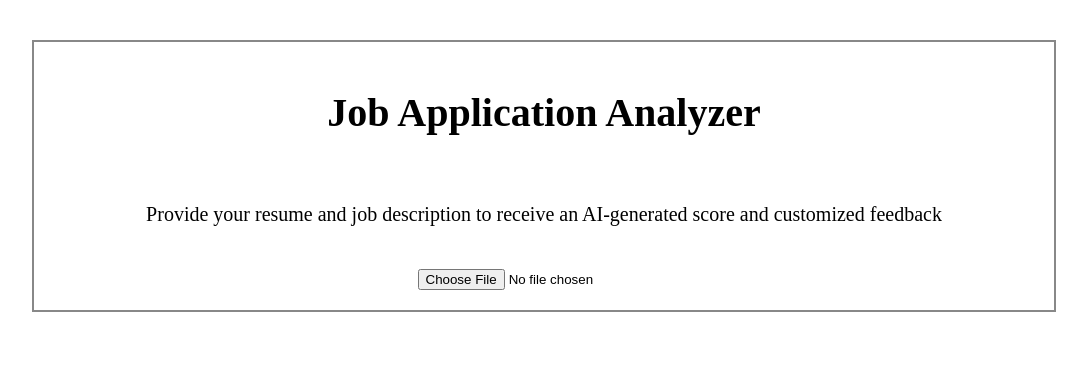
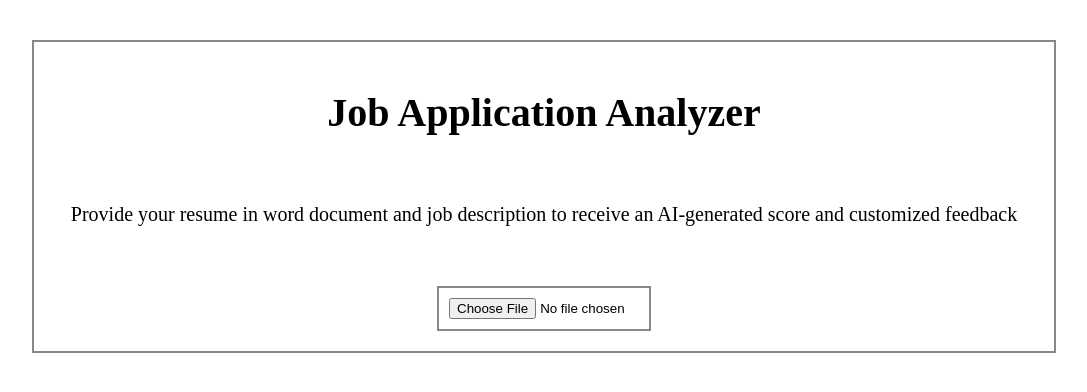
Before and after one commit to DeepaBijjam/ai-resume-analyzer, an Angular app: page / in a window 1280 px wide. Shown: the top 392 px of the page, without its empty margins (96-1183 px from the left). Built offline with nearby package versions, Linux system fonts and the light colour scheme.

Commit message:
added css to input file and button

```diff
--- a/src/app/app.component.html
+++ b/src/app/app.component.html
@@ -1,7 +1,7 @@
 
 <div class="container">
     <div class="item" ><h1>Job Application Analyzer</h1></div>
-    <div class="item" ><p>Provide your resume and job description to receive an AI-generated score and customized feedback</p></div>
+    <div class="item" ><p>Provide your resume in word document and job description to receive an AI-generated score and customized feedback</p></div>
     <!-- <div class="item" ><h3>Job Description</h3></div>
     <div class="item" ><textarea name="message" rows="10" cols="30">
 
--- a/src/app/upload/upload.component.css
+++ b/src/app/upload/upload.component.css
@@ -0,0 +1,24 @@
+ul
+{
+    list-style-type: none;
+    margin-left: auto;
+    margin-right: auto;
+}
+
+.toUpload{
+    display: flex;
+    flex-direction: column;
+    justify-content: center;
+    margin-top: 20px;
+    margin-left:  auto;
+    margin-right: auto;
+    padding: 10px;
+    width:190px;
+    border: 2px solid #888;
+}
+
+button{
+    background-color: black;
+    color:white;
+    font-size: medium;
+}
--- a/src/app/upload/upload.component.html
+++ b/src/app/upload/upload.component.html
@@ -9,26 +9,28 @@
 </mat-form-field> -->
 
 
-
-<input type="file" class="file-input" (change)="onChange($event)" #fileUpload />
+<div class="toUpload">
+  <input type="file" class="file-input" (change)="onChange($event)" #fileUpload />
+</div>
 
 <div *ngIf="file">
   <section class="file-info">
-    File details:
+    <br>
+    <!-- <b>File details:</b> -->
     <ul>
-      <li>Name: {{file.name}}</li>
-      <li>Type: {{file.type}}</li>
-      <li>Size: {{file.size}} bytes</li>
+      <li><b>Name:</b> {{file.name}}</li>
+      <!-- <li><b>Type:</b> {{file.type}}</li>
+      <li><b>Size:</b> {{file.size}} bytes</li> -->
     </ul>
   </section>
 
-  <button (click)="onUpload()">Upload the file</button>
+  <button (click)="onUpload()">Analyze</button>
 
   <section [ngSwitch]="status">
-    <p *ngSwitchCase="'uploading'">⏳ Uploading...</p>
+    <p *ngSwitchCase="'uploading'">⏳ Analyzing...</p>
     <p *ngSwitchCase="'success'">✅ Done!</p>
     <p *ngSwitchCase="'fail'">❌ Error!</p>
-    <p *ngSwitchDefault>😶 Waiting to upload...</p>
+    <p *ngSwitchDefault>😶 Waiting to Analyze...</p>
   </section>
 </div>
 
--- a/src/app/upload/upload.component.ts
+++ b/src/app/upload/upload.component.ts
@@ -36,7 +36,7 @@ status: "initial" | "uploading" | "success" | "fail" = "initial";
 
       formData.append("file", this.file, this.file.name);
 
-      const upload$ = this.http.post("http://localhost:8092/api/upload", formData,{ responseType: 'text' });
+      const upload$ = this.http.post("http://localhost:8093/api/upload", formData,{ responseType: 'text' });
 
       this.status = "uploading";
 
```
